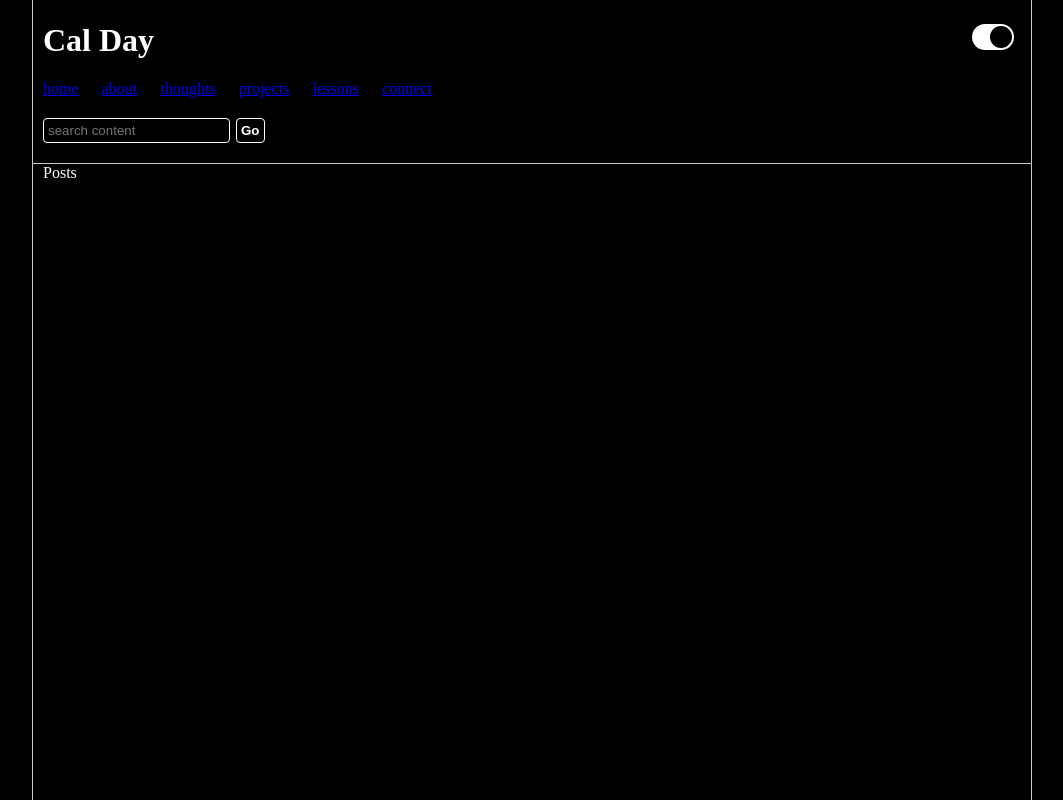
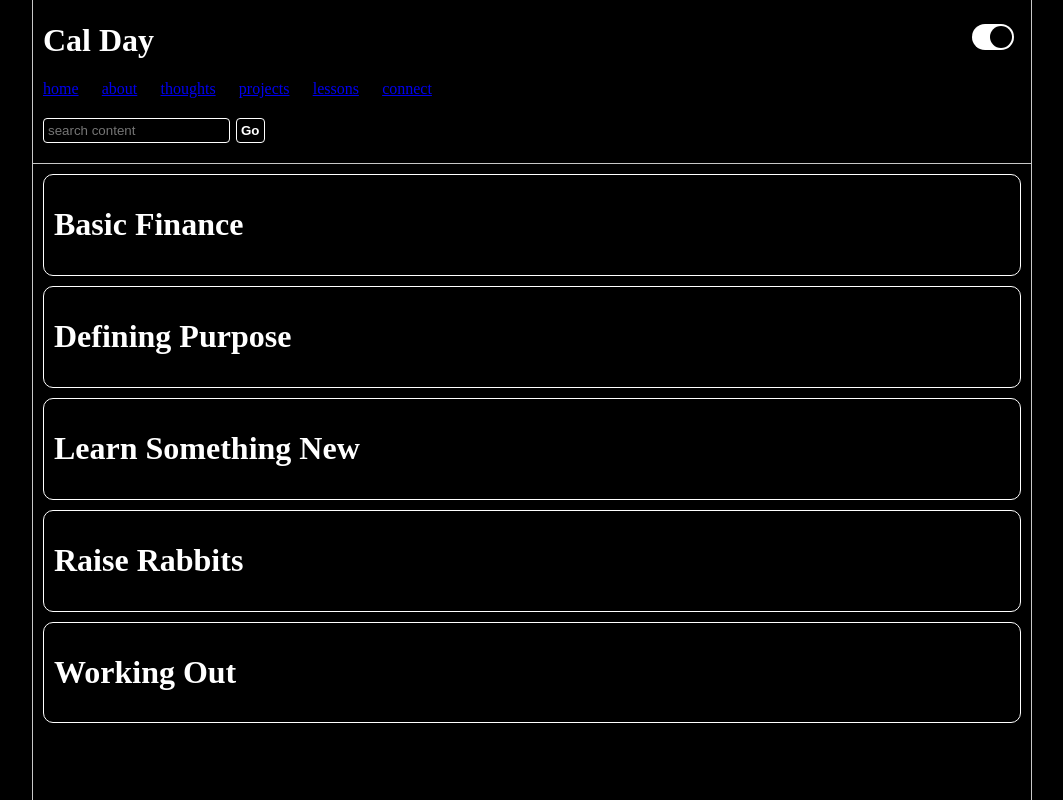
Before and after one commit to caldayham/calday.one, a React (Create React App) app: page /lessons in a window 1280 px wide. Shown: the top 800 px of the page, without its empty margins (108-1171 px from the left). Built offline with nearby package versions, Linux system fonts and the light colour scheme.

Commit message:
implementing posts

```diff
--- /dev/null
+++ b/public/posts/negative-addictions.html
@@ -0,0 +1,6 @@
+<div>
+    <h1>Negative Addictions</h1>
+    <p>
+        Every habit or action is on the spectrum from indifferent choice to severe addiction, and not all addictions are negative.
+    </p>
+</div>
--- a/src/components/Posts/Posts.jsx
+++ b/src/components/Posts/Posts.jsx
@@ -1,8 +1,15 @@
 import React from 'react'
+import { PostsWrapper, PostWrapper } from './postsStyles'
 
-const Posts = ({tags, count, date}) => {
+const Posts = ({ displayedPosts }) => {
   return (
-    <div>Posts</div>
+    <PostsWrapper>
+      {displayedPosts.map((post) => (
+        <PostWrapper>
+          <h1>{post.title}</h1>
+        </PostWrapper>
+      ))}
+    </PostsWrapper>
   )
 }
 
--- a/src/components/Posts/postsStyles.js
+++ b/src/components/Posts/postsStyles.js
@@ -1,3 +1,19 @@
 import styled from "styled-components";
 
-export {};
+const PostsWrapper = styled.div`
+    display: flex;
+    flex-direction: column;
+    gap: 10px;
+    margin-top: 10px;
+    `;
+
+const PostWrapper = styled.div`
+    padding: 10px;
+    border: 1px solid ${props => props.theme.text};
+    border-radius: 10px;
+`;
+
+export {
+    PostWrapper,
+    PostsWrapper
+};
--- a/src/data/lessons-posts-data.js
+++ b/src/data/lessons-posts-data.js
@@ -8,39 +8,35 @@ export const lessonsPostsData = [
         htmlRef: '/posts/basic-finance.html'
     },
     {
-        title: '',
+        title: 'Defining Purpose',
         desc: '',
         thumbnailUrl: '',
         date: '',
         tags: [''],
-        html: `
-            <div>
-                Hello world.
-            </div>
-        `
+        htmlRef: '/posts/x.html'
     },
     {
-        title: '',
+        title: 'Learn Something New',
         desc: '',
         thumbnailUrl: '',
         date: '',
         tags: [''],
-        html: `
-            <div>
-                Hello world.
-            </div>
-        `
+        htmlRef: '/posts/x.html'
     },
     {
-        title: '',
+        title: 'Raise Rabbits',
         desc: '',
         thumbnailUrl: '',
         date: '',
         tags: [''],
-        html: `
-            <div>
-                Hello world.
-            </div>
-        `
+        htmlRef: '/posts/x.html'
+    },
+    {
+        title: 'Working Out',
+        desc: '',
+        thumbnailUrl: '',
+        date: '',
+        tags: [''],
+        htmlRef: '/posts/x.html'
     },
 ];
--- a/src/data/projects-posts-data.js
+++ b/src/data/projects-posts-data.js
@@ -1,50 +1,34 @@
 export const projectsPostsData = [
     {
-        title: 'Operational Strandbeest',
+        title: 'Strandbeest',
         desc: '',
         thumbnailUrl: '',
         date: '',
-        tags: ['project', 'metal'],
-        html: `
-            <div>
-                This is a project I designed and built.
-            </div>
-        `
+        tags: ['project', 'welding'],
+        htmlRef: '/posts/strandbeest.html'
     },
     {
-        title: '',
+        title: 'Cockroach Farm',
         desc: '',
         thumbnailUrl: '',
         date: '',
         tags: [''],
-        html: `
-            <div>
-                Hello world.
-            </div>
-        `
+        htmlRef: '/posts/x.html'
     },
     {
-        title: '',
+        title: 'Personal Website',
         desc: '',
         thumbnailUrl: '',
         date: '',
         tags: [''],
-        html: `
-            <div>
-                Hello world.
-            </div>
-        `
+        htmlRef: '/posts/x.html'
     },
     {
-        title: '',
+        title: 'Personal Computer',
         desc: '',
         thumbnailUrl: '',
         date: '',
         tags: [''],
-        html: `
-            <div>
-                Hello world.
-            </div>
-        `
+        htmlRef: '/posts/x.html'
     },
 ];
--- a/src/data/thoughts-posts-data.js
+++ b/src/data/thoughts-posts-data.js
@@ -1,50 +1,34 @@
 export const thoughtsPostsData = [
     {
-        title: 'Addiction and Choosing Experiences to Try',
+        title: 'Negative Addictions',
         desc: '',
         thumbnailUrl: '',
         date: '',
-        tags: ['thought', 'life'],
-        html: `
-            <div>
-                In general I think you should stay open to new experiences. That said, trying some things may result in a lock-out effect due to addiction.
-            </div>
-        `
+        tags: ['lesson', 'finance'],
+        htmlRef: '/posts/negative-addictions.html'
     },
     {
-        title: '',
+        title: 'Purpose in Life',
         desc: '',
         thumbnailUrl: '',
         date: '',
         tags: [''],
-        html: `
-            <div>
-                Hello world.
-            </div>
-        `
+        htmlRef: '/posts/x.html'
     },
     {
-        title: '',
+        title: 'Psychedelics',
         desc: '',
         thumbnailUrl: '',
         date: '',
         tags: [''],
-        html: `
-            <div>
-                Hello world.
-            </div>
-        `
+        htmlRef: '/posts/x.html'
     },
     {
-        title: '',
+        title: 'Agential Materials and Hierarchies',
         desc: '',
         thumbnailUrl: '',
         date: '',
         tags: [''],
-        html: `
-            <div>
-                Hello world.
-            </div>
-        `
+        htmlRef: '/posts/x.html'
     },
 ];
--- a/src/pages/LessonsPage.jsx
+++ b/src/pages/LessonsPage.jsx
@@ -1,14 +1,16 @@
 import React, { useState } from 'react'
 import Posts from '../components/Posts/Posts';
 import { ContentWrapper } from '../elements/containers'
+import { lessonsPostsData } from '../data/lessons-posts-data';
 
 const LessonsPage = () => {
 
   const [tags, setTags] = useState('');
+  const [displayedPosts, setDisplayedPosts] = useState(lessonsPostsData);
 
   return (
     <ContentWrapper>
-      <Posts tags={tags}></Posts>
+      <Posts displayedPosts={displayedPosts}></Posts>
     </ContentWrapper>
   )
 }
--- a/src/pages/ProjectsPage.jsx
+++ b/src/pages/ProjectsPage.jsx
@@ -1,14 +1,16 @@
 import React, { useState } from 'react'
 import Posts from '../components/Posts/Posts'
 import { ContentWrapper } from '../elements/containers'
+import { projectsPostsData } from '../data/projects-posts-data'
 
 const ProjectsPage = () => {
 
   const [tags, setTags] = useState('');
+  const [displayedPosts, setDisplayedPosts] = useState(projectsPostsData);
 
   return (
     <ContentWrapper>
-      <Posts tags={tags}></Posts>
+      <Posts displayedPosts={displayedPosts}></Posts>
     </ContentWrapper>
   )
 }
--- a/src/pages/ThoughtsPage.jsx
+++ b/src/pages/ThoughtsPage.jsx
@@ -2,14 +2,16 @@ import React from 'react'
 import { useState } from 'react'
 import Posts from '../components/Posts/Posts'
 import { ContentWrapper } from '../elements/containers'
+import { thoughtsPostsData } from '../data/thoughts-posts-data'
 
 const ThoughtsPage = () => {
 
   const [tags, setTags] = useState('');
+  const [displayedPosts, setDisplayedPosts] = useState(thoughtsPostsData);
 
   return (
     <ContentWrapper>
-      <Posts tags={tags}></Posts>
+      <Posts displayedPosts={displayedPosts}></Posts>
     </ContentWrapper>
   )
 }
```
